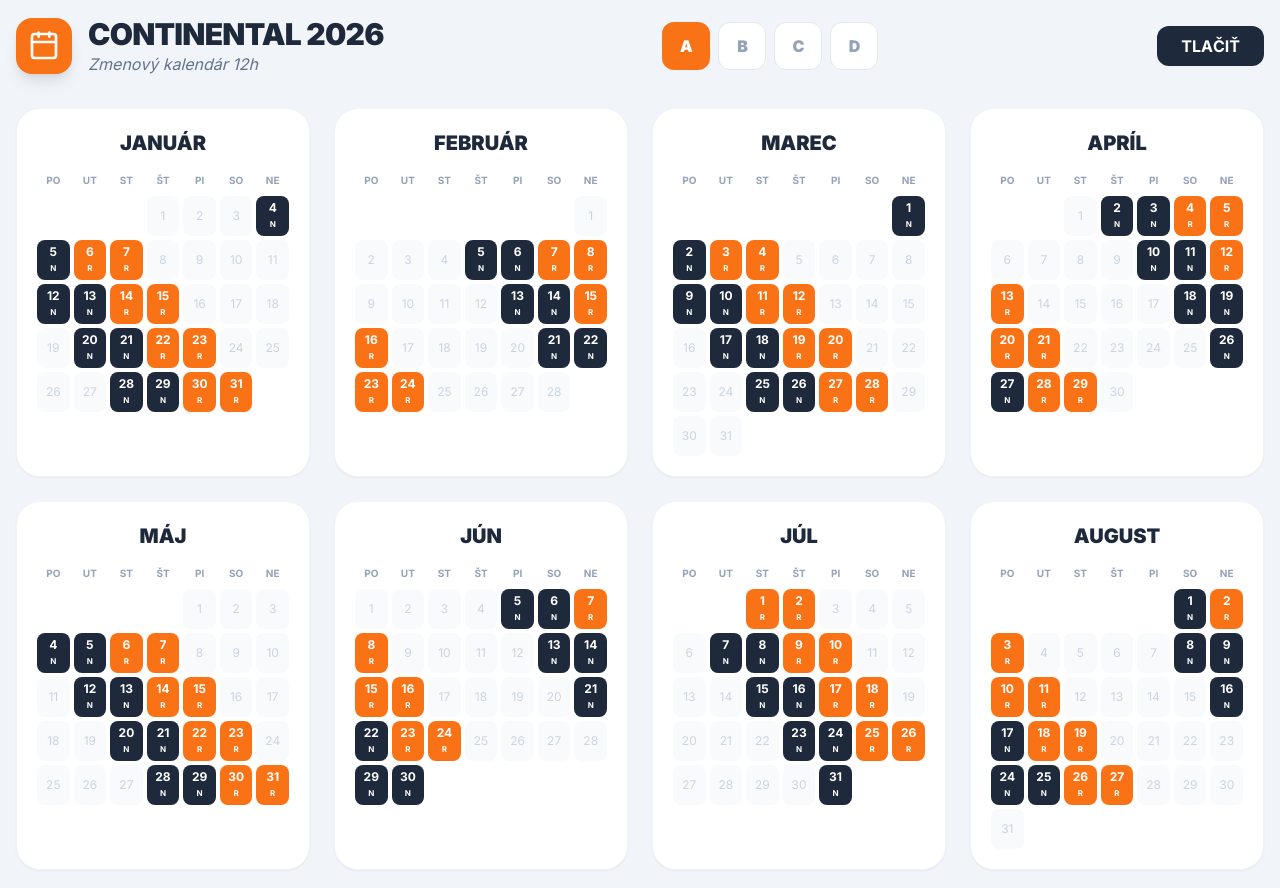
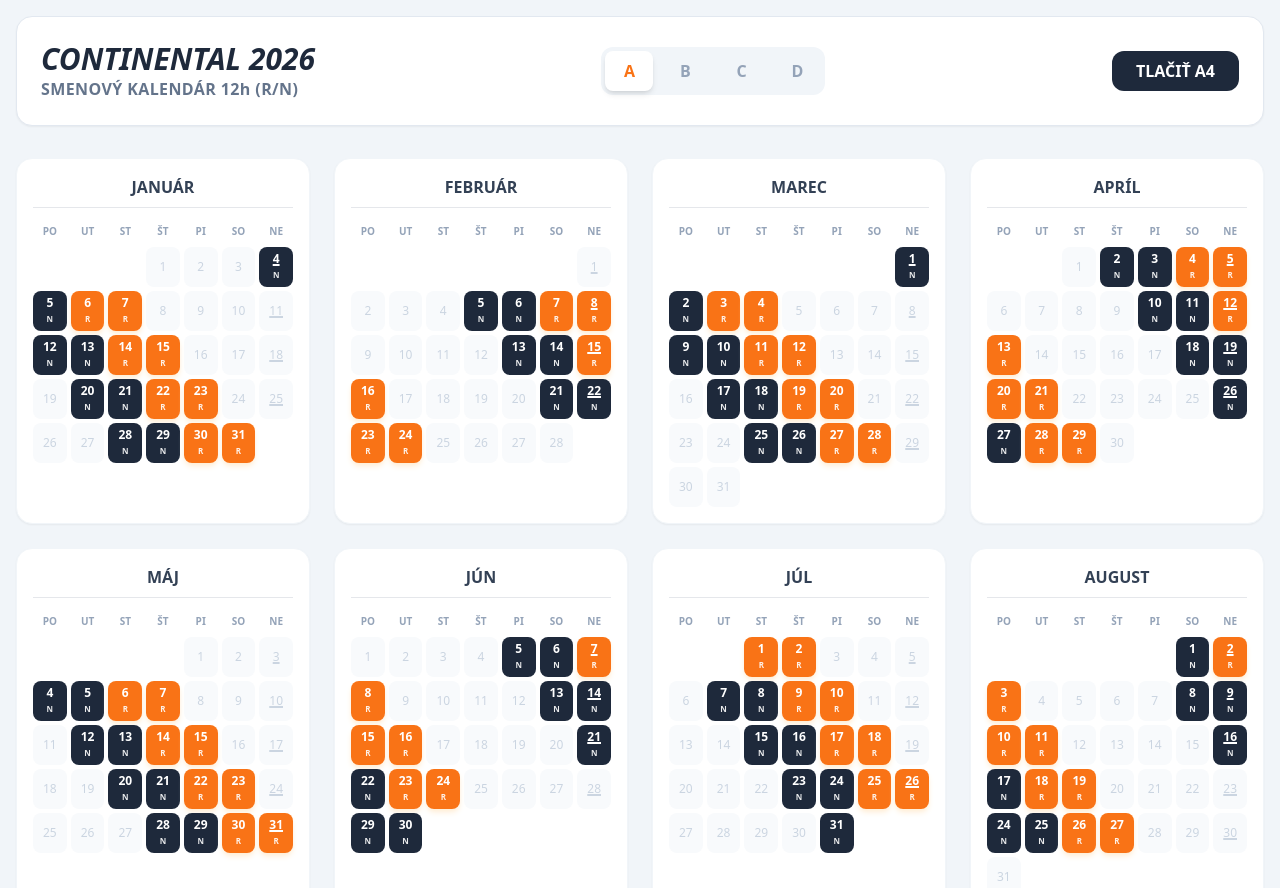
Before and after one commit to michal31890/KALENDAR-2026, a plain HTML site: page index.html in a window 1280 px wide. Shown: the top 888 px of the page. Drawn offline with nearby package versions, Linux system fonts and the light colour scheme.

Commit message:
Update index.html

```diff
--- a/index.html
+++ b/index.html
@@ -1,96 +1,77 @@
 
-
-
-<!DOCTYPE html>
-<html lang="sk">
+    <!DOCTYPE html>
+<html lang="sk" class="notranslate" translate="no">
 <head>
     <meta charset="UTF-8">
+    <meta name="google" content="notranslate">
     <meta name="viewport" content="width=device-width, initial-scale=1.0">
     <title>Continental 2026</title>
     <script src="https://cdn.tailwindcss.com"></script>
-    <script src="https://unpkg.com/lucide@latest"></script>
-    <style>
-        @import url('https://fonts.googleapis.com/css2?family=Inter:wght@400;700;900&display=swap');
-        body { font-family: 'Inter', sans-serif; }
-        .shutdown-pattern { background-image: repeating-linear-gradient(45deg, transparent, transparent 5px, rgba(239, 68, 68, 0.1) 5px, rgba(239, 68, 68, 0.1) 10px); }
-    </style>
 </head>
-<body class="bg-slate-100 p-4">
-    <div class="max-w-[1400px] mx-auto">
-        <div class="flex flex-col md:flex-row items-center justify-between mb-8 gap-4 text-center md:text-left">
-            <div class="flex items-center gap-4">
-                <div class="bg-orange-500 p-3 rounded-2xl shadow-lg">
-                    <i data-lucide="calendar" class="text-white w-8 h-8"></i>
-                </div>
-                <div>
-                    <h1 class="text-3xl font-black text-slate-800 tracking-tight">CONTINENTAL 2026</h1>
-                    <p class="text-slate-500 font-medium italic">Zmenový kalendár 12h</p>
-                </div>
+<body class="bg-slate-100 notranslate">
+    <div class="max-w-7xl mx-auto p-4">
+        <div class="flex flex-col md:flex-row justify-between items-center mb-8 bg-white p-6 rounded-2xl shadow-sm border border-slate-200 gap-4">
+            <div class="text-center md:text-left">
+                <h1 class="text-3xl font-black text-slate-800 uppercase italic">Continental 2026</h1>
+                <p class="text-slate-500 font-bold tracking-wide">SMENOVÝ KALENDÁR 12h (R/N)</p>
             </div>
-            <div class="flex gap-2" id="teamButtons"></div>
-            <button onclick="window.print()" class="bg-slate-800 text-white px-6 py-2 rounded-xl font-bold">TLAČIŤ</button>
+            <div id="controls" class="flex gap-2 bg-slate-100 p-1 rounded-xl"></div>
+            <button onclick="window.print()" class="bg-slate-800 text-white px-6 py-2 rounded-xl font-bold hover:bg-black transition-all">TLAČIŤ A4</button>
         </div>
-        <div id="calendar" class="grid grid-cols-1 md:grid-cols-2 lg:grid-cols-3 xl:grid-cols-4 gap-6"></div>
+        <div id="calendarGrid" class="grid grid-cols-1 md:grid-cols-2 lg:grid-cols-3 xl:grid-cols-4 gap-6"></div>
     </div>
 
     <script>
-        let currentTeam = 'A';
+        let team = 'A';
         const months = ['Január','Február','Marec','Apríl','Máj','Jún','Júl','August','September','Október','November','December'];
-
-        function getShift(date, team) {
+        function getShift(date, t) {
             const start = new Date('2024-01-01');
             const diff = Math.floor((date - start) / 86400000);
             const cycle = diff % 8;
             const patterns = {'A':[0,1,6,7],'B':[2,3,0,1],'C':[4,5,2,3],'D':[6,7,4,5]};
-            const p = patterns[team];
+            const p = patterns[t];
             if (p.slice(0,2).includes(cycle)) return 'R';
             if (p.slice(2,4).includes(cycle)) return 'N';
-            return null;
+            return '';
         }
-
         function render() {
-            const cal = document.getElementById('calendar');
-            cal.innerHTML = '';
-            months.forEach((mName, mIdx) => {
+            const grid = document.getElementById('calendarGrid');
+            grid.innerHTML = '';
+            months.forEach((name, idx) => {
                 const card = document.createElement('div');
-                card.className = "bg-white rounded-3xl p-5 shadow-sm border border-slate-100 text-center";
-                let h = `<h2 class="font-black text-xl mb-4 text-slate-800 uppercase">${mName}</h2>`;
-                h += `<div class="grid grid-cols-7 gap-1 text-[10px] font-bold text-slate-400 mb-2"><div>PO</div><div>UT</div><div>ST</div><div>ŠT</div><div>PI</div><div>SO</div><div>NE</div></div>`;
-                h += `<div class="grid grid-cols-7 gap-1">`;
-
-                const first = new Date(2026, mIdx, 1);
+                card.className = "bg-white p-4 rounded-2xl shadow-sm border border-slate-100";
+                let h = `<h2 class="font-black text-center mb-4 text-slate-700 border-b pb-2 uppercase">${name}</h2>`;
+                h += `<div class="grid grid-cols-7 gap-1 text-[10px] font-bold text-slate-400 text-center mb-2"><div>PO</div><div>UT</div><div>ST</div><div>ŠT</div><div>PI</div><div>SO</div><div>NE</div></div><div class="grid grid-cols-7 gap-1">`;
+                const first = new Date(2026, idx, 1);
                 let start = first.getDay() || 7;
-                for(let i=1; i<start; i++) h += `<div></div>`;
-
-                for(let d=1; d<=new Date(2026, mIdx+1, 0).getDate(); d++) {
-                    const date = new Date(2026, mIdx, d);
-                    const s = getShift(date, currentTeam);
-                    let bg = "bg-slate-50 text-slate-300";
-                    if (s === 'R') bg = "bg-orange-500 text-white font-bold";
-                    if (s === 'N') bg = "bg-slate-800 text-white font-bold";
-                    h += `<div class="h-10 flex flex-col items-center justify-center rounded-lg text-xs ${bg}"><span>${d}</span><span class="text-[8px]">${s||''}</span></div>`;
+                for(let i=1; i<start; i++) h += '<div></div>';
+                const days = new Date(2026, idx+1, 0).getDate();
+                for(let d=1; d<=days; d++) {
+                    const date = new Date(2026, idx, d);
+                    const s = getShift(date, team);
+                    let color = "bg-slate-50 text-slate-300";
+                    if(s==='R') color = "bg-orange-500 text-white font-bold shadow-md shadow-orange-100";
+                    if(s==='N') color = "bg-slate-800 text-white font-bold";
+                    const isSun = date.getDay() === 0;
+                    h += `<div class="h-10 flex flex-col items-center justify-center rounded-lg text-xs ${color}"><span class="${isSun?'underline decoration-2':''}">${d}</span><span class="text-[8px] opacity-90">${s}</span></div>`;
                 }
                 card.innerHTML = h + `</div>`;
-                cal.appendChild(card);
-            });
-            lucide.createIcons();
-        }
-
-        const tb = document.getElementById('teamButtons');
-        ['A','B','C','D'].forEach(t => {
-            const b = document.createElement('button');
-            b.innerText = t;
-            b.className = `w-12 h-12 rounded-xl font-black ${t === currentTeam ? 'bg-orange-500 text-white' : 'bg-white text-slate-400 border border-slate-200'}`;
-            b.onclick = () => { currentTeam = t; render(); updateButtons(); };
-            tb.appendChild(b);
-        });
-
-        function updateButtons() {
-            document.querySelectorAll('#teamButtons button').forEach(b => {
-                b.className = `w-12 h-12 rounded-xl font-black ${b.innerText === currentTeam ? 'bg-orange-500 text-white' : 'bg-white text-slate-400 border border-slate-200'}`;
+                grid.appendChild(card);
             });
         }
-
+        const ctrl = document.getElementById('controls');
+        ['A','B','C','D'].forEach(t => {
+            const btn = document.createElement('button');
+            btn.innerText = t;
+            btn.className = `w-12 h-10 rounded-lg font-black transition-all ` + (t===team ? 'bg-white shadow-md text-orange-500' : 'text-slate-400 hover:bg-white');
+            btn.onclick = () => {
+                team = t; render();
+                document.querySelectorAll('#controls button').forEach(b => {
+                    b.className = `w-12 h-10 rounded-lg font-black transition-all ` + (b.innerText===team ? 'bg-white shadow-md text-orange-500' : 'text-slate-400 hover:bg-white');
+                });
+            };
+            ctrl.appendChild(btn);
+        });
         render();
     </script>
 </body>
```
